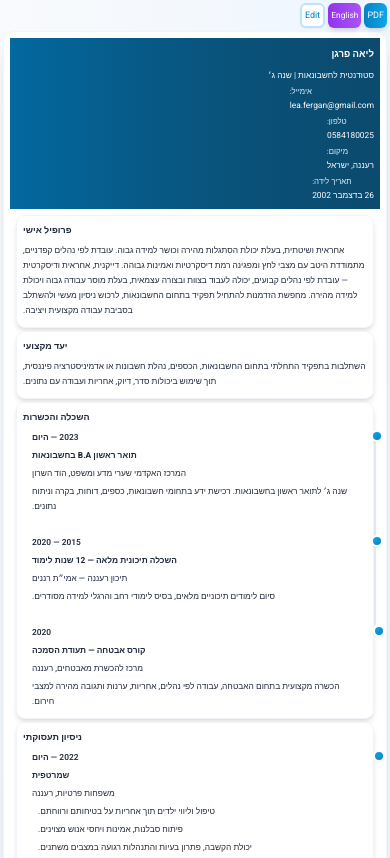
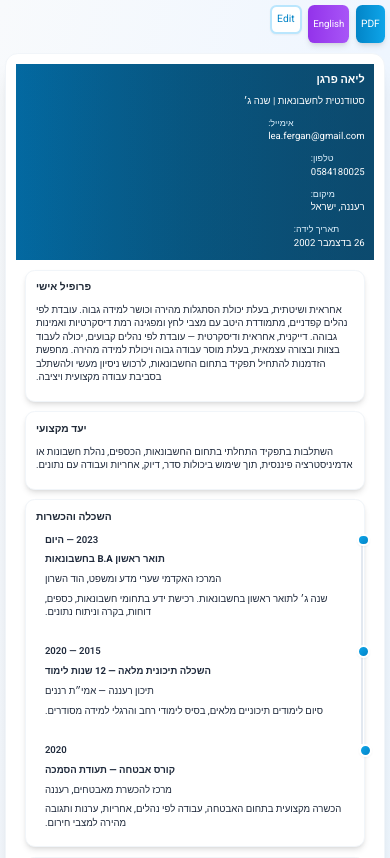
Before and after one commit to Sy2force/cv-lea, a React (Vite) app: page / in a window 390 px wide. Shown: the top 858 px of the page. Built offline with nearby package versions, Linux system fonts and the light colour scheme.

Commit message:
Improve mobile responsiveness with clean symmetrical layout

```diff
--- a/src/index.css
+++ b/src/index.css
@@ -64,83 +64,97 @@ strong, b {
 /* Mobile optimization for iPhone */
 @media (max-width: 640px) {
   * {
-    font-size: 0.75rem !important;
+    font-size: 0.8rem !important;
     max-width: 100% !important;
     box-sizing: border-box !important;
     text-align: left !important;
+    line-height: 1.4 !important;
   }
 
   body {
     overflow-x: hidden !important;
     width: 100% !important;
+    padding: 0 !important;
+    margin: 0 !important;
   }
 
   .cv-container {
     width: 100% !important;
     max-width: 100% !important;
     margin: 0 auto !important;
-    padding: 0.5rem !important;
+    padding: 0.75rem !important;
   }
 
   h1, h2 {
-    font-size: 0.9rem !important;
+    font-size: 1rem !important;
     text-align: left !important;
+    margin-bottom: 0.5rem !important;
   }
 
   h3 {
-    font-size: 0.8rem !important;
+    font-size: 0.9rem !important;
     text-align: left !important;
+    margin-bottom: 0.4rem !important;
   }
 
   .text-xl {
+    font-size: 0.9rem !important;
+  }
+
+  .text-lg {
     font-size: 0.85rem !important;
   }
 
-  .text-lg {
+  .text-base {
     font-size: 0.8rem !important;
   }
 
-  .text-base {
+  .text-sm {
     font-size: 0.75rem !important;
   }
 
-  .text-sm {
+  .text-xs {
     font-size: 0.7rem !important;
   }
 
-  .text-xs {
-    font-size: 0.65rem !important;
+  .p-4, .p-5, .p-6, .p-8 {
+    padding: 0.75rem !important;
   }
 
-  .p-4, .p-5, .p-6, .p-8 {
-    padding: 0.5rem !important;
+  .mb-2 {
+    margin-bottom: 0.5rem !important;
   }
 
-  .mb-2, .mb-3, .mb-4, .mb-6 {
-    margin-bottom: 0.25rem !important;
+  .mb-3, .mb-4, .mb-6 {
+    margin-bottom: 0.75rem !important;
   }
 
-  .gap-1, .gap-2, .gap-3, .gap-4, .gap-6, .gap-8 {
-    gap: 0.25rem !important;
+  .gap-1, .gap-2 {
+    gap: 0.5rem !important;
+  }
+
+  .gap-3, .gap-4, .gap-6, .gap-8 {
+    gap: 0.75rem !important;
   }
 
   .py-1, .py-2, .py-3, .py-4 {
-    padding-top: 0.25rem !important;
-    padding-bottom: 0.25rem !important;
+    padding-top: 0.4rem !important;
+    padding-bottom: 0.4rem !important;
   }
 
   .px-1, .px-2, .px-3, .px-4, .px-6 {
-    padding-left: 0.25rem !important;
-    padding-right: 0.25rem !important;
+    padding-left: 0.4rem !important;
+    padding-right: 0.4rem !important;
   }
 
   .space-y-1, .space-y-2 {
-    gap: 0.25rem !important;
+    gap: 0.5rem !important;
   }
 
-  /* Align grid items to left */
+  /* Align grid items to left with consistent spacing */
   .grid {
     justify-items: start !important;
+    gap: 0.75rem !important;
   }
 
   /* Prevent text overflow */
@@ -159,7 +173,12 @@ strong, b {
 
   .grid-cols-1, .grid-cols-2, .grid-cols-4 {
     grid-template-columns: 1fr !important;
-    gap: 0.25rem !important;
+    gap: 0.75rem !important;
+  }
+
+  /* Improve card spacing */
+  .bg-white {
+    margin-bottom: 0.75rem !important;
   }
 }
 
```
